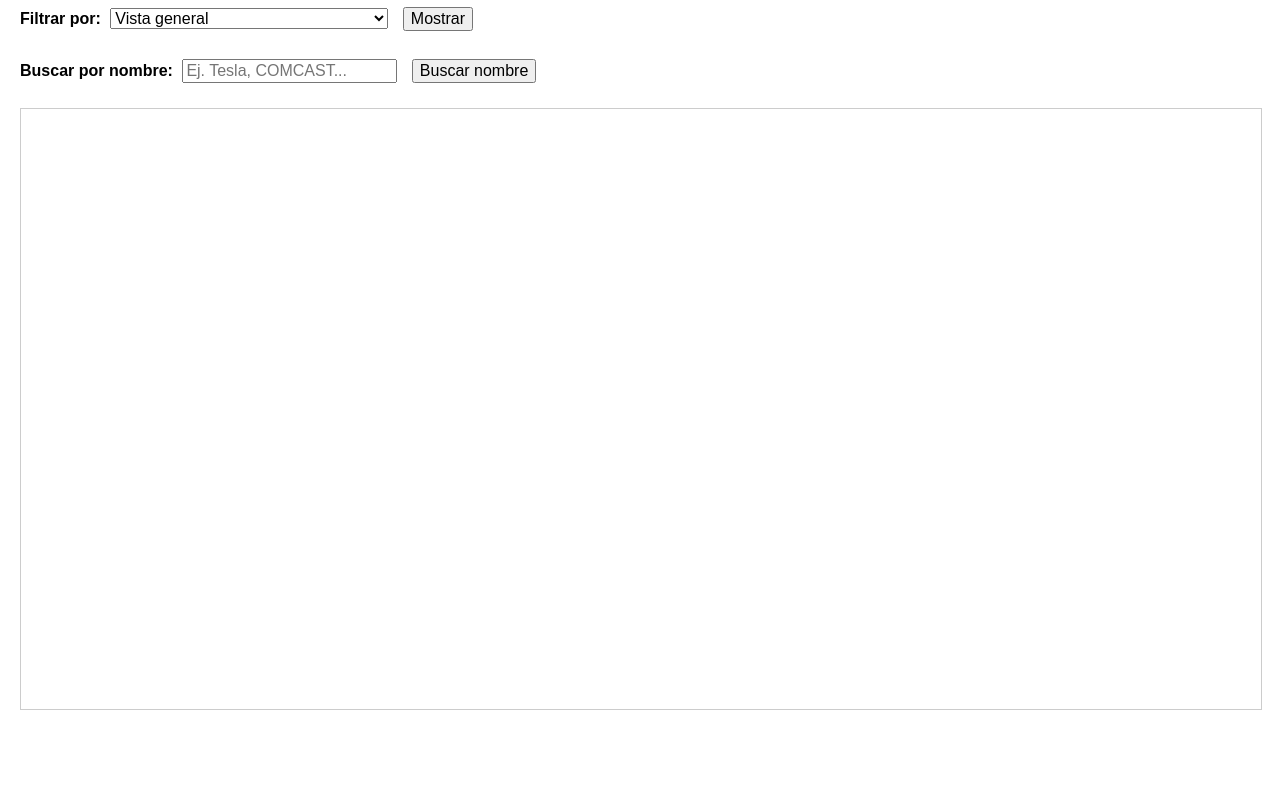
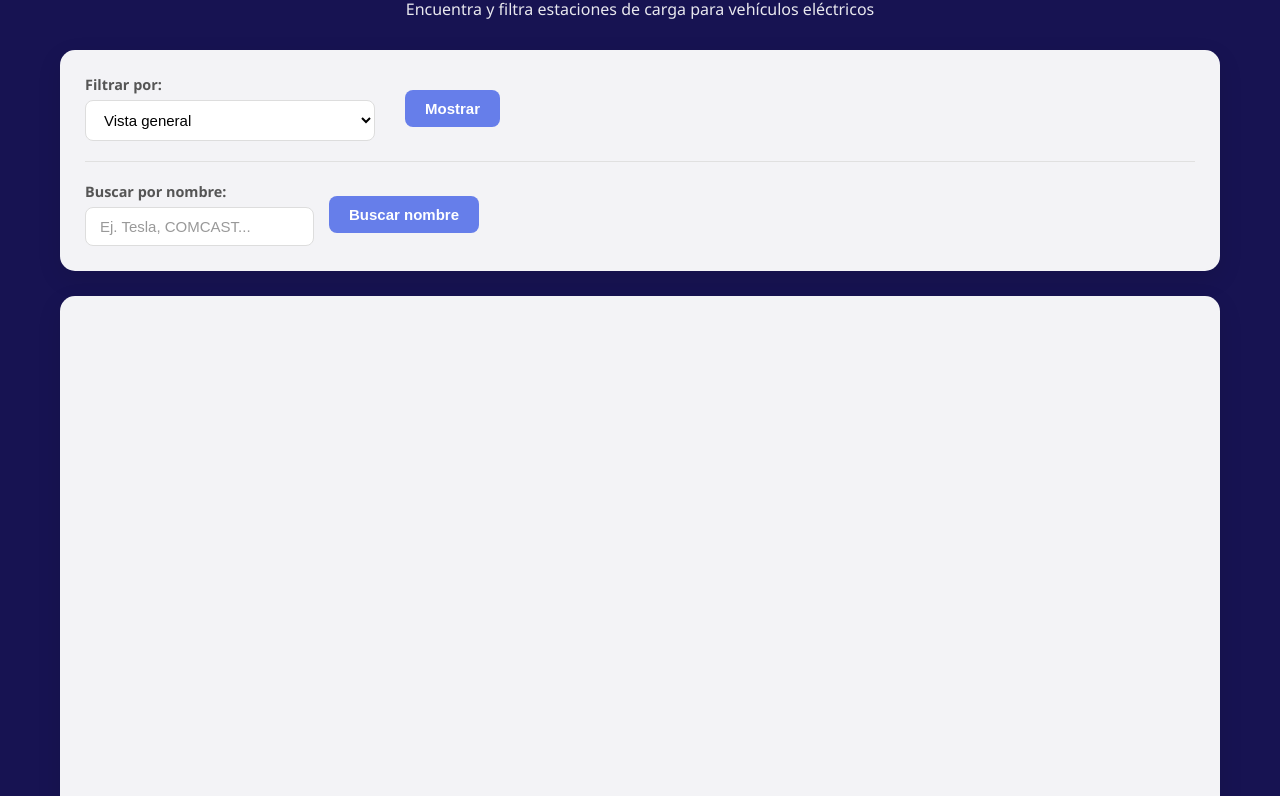
Before and after one commit to guisa17/demo-xsl, a plain HTML site: page index.html in a window 1280 px wide. Shown: the part 78-874 px from the top of the page. Before the commit the page ends 812 px from the top, so only its background shows below. Drawn offline with Linux system fonts and the light colour scheme; no server answers.

Commit message:
frontend

```diff
--- a/index.html
+++ b/index.html
@@ -4,46 +4,217 @@
   <meta charset="UTF-8" />
   <title>Estaciones de Carga - Visor Dinámico</title>
   <style>
-    body { font-family: Arial, sans-serif; margin: 20px; }
-    select, input, button {
-      font-size: 16px;
-      margin: 5px;
+    * {
+      margin: 0;
+      padding: 0;
+      box-sizing: border-box;
     }
+
+    body {
+      font-family: 'Segoe UI', Tahoma, Geneva, Verdana, sans-serif;
+      background: linear-gradient(135deg, #171352 0%, #171352 100%);
+      min-height: 100vh;
+      color: #333;
+    }
+
+    .container {
+      max-width: 1200px;
+      margin: 0 auto;
+      padding: 20px;
+    }
+
+    .header {
+      text-align: center;
+      margin-bottom: 30px;
+      color: white;
+    }
+
+    .header h1 {
+      font-size: 2.2rem;
+      font-weight: 700;
+      margin-bottom: 8px;
+      text-shadow: 1px 1px 2px rgba(0,0,0,0.3);
+    }
+
+    .header p {
+      font-size: 1rem;
+      opacity: 0.9;
+    }
+
+    .controls-panel {
+      background: rgba(255, 255, 255, 0.95);
+      border-radius: 15px;
+      padding: 25px;
+      margin-bottom: 25px;
+      box-shadow: 0 8px 25px rgba(0,0,0,0.1);
+    }
+
+    .filter-section {
+      display: flex;
+      flex-wrap: wrap;
+      gap: 15px;
+      align-items: center;
+      margin-bottom: 20px;
+      padding-bottom: 20px;
+      border-bottom: 1px solid #e0e0e0;
+    }
+
+    .search-section {
+      display: flex;
+      flex-wrap: wrap;
+      gap: 15px;
+      align-items: center;
+    }
+
+    label {
+      font-weight: 600;
+      color: #555;
+      font-size: 0.9rem;
+    }
+
+    select, input {
+      padding: 10px 14px;
+      border: 1px solid #ddd;
+      border-radius: 8px;
+      font-size: 15px;
+      background: white;
+      transition: border-color 0.2s ease;
+      min-width: 140px;
+    }
+
+    select:focus, input:focus {
+      outline: none;
+      border-color: #667eea;
+    }
+
+    input::placeholder {
+      color: #999;
+    }
+
+    button {
+      padding: 10px 20px;
+      background: linear-gradient(135deg, #667eea 0%, #667eea 100%);
+      color: white;
+      border: none;
+      border-radius: 8px;
+      font-size: 15px;
+      font-weight: 600;
+      cursor: pointer;
+      transition: opacity 0.2s ease;
+    }
+
+    button:hover {
+      opacity: 0.9;
+    }
+
+    .viewer-container {
+      background: rgba(255, 255, 255, 0.95);
+      border-radius: 15px;
+      padding: 15px;
+      box-shadow: 0 8px 25px rgba(0,0,0,0.1);
+    }
+
     iframe {
       width: 100%;
       height: 600px;
-      margin-top: 20px;
-      border: 1px solid #ccc;
+      border: none;
+      border-radius: 8px;
     }
-    label {
-      font-weight: bold;
+
+    .filter-group {
+      display: flex;
+      flex-direction: column;
+      gap: 6px;
+    }
+
+    .search-group {
+      display: flex;
+      flex-direction: column;
+      gap: 6px;
+    }
+
+    .icon {
+      margin-right: 6px;
+    }
+
+    @media (max-width: 768px) {
+      .container {
+        padding: 15px;
+      }
+
+      .header h1 {
+        font-size: 1.8rem;
+      }
+
+      .controls-panel {
+        padding: 20px;
+      }
+
+      .filter-section, .search-section {
+        flex-direction: column;
+        align-items: stretch;
+      }
+
+      select, input, button {
+        width: 100%;
+        min-width: auto;
+      }
+
+      iframe {
+        height: 500px;
+      }
     }
   </style>
 </head>
 <body>
+  <div class="container">
+    <div class="header">
+      <h1>Visualizador de Estaciones de Carga</h1>
+      <p>Encuentra y filtra estaciones de carga para vehículos eléctricos</p>
+    </div>
 
-  <h1>Visualizador Dinámico de Estaciones de Carga</h1>
-
-  <label for="tipoFiltro">Filtrar por:</label>
+    <div class="controls-panel">
+      <div class="filter-section">
+        <div class="filter-group">
+          <label for="tipoFiltro">
+            Filtrar por:
+          </label>
           <select id="tipoFiltro" onchange="actualizarOpciones()">
             <option value="vistaGeneral">Vista general</option>
             <option value="porCiudad">Ciudad</option>
             <option value="porCargadorRapido">Cantidad de cargadores rápidos DC</option>
             <option value="porLevel2">Cantidad de cargadores Level 2</option>
           </select>
+        </div>
 
+        <div class="filter-group">
           <label for="valorFiltro" id="labelFiltro" style="display: none;">Valor:</label>
           <select id="valorFiltro" style="display: none;"></select>
+        </div>
 
-  <button onclick="filtrar()">Mostrar</button>
+        <button onclick="filtrar()">
+          Mostrar
+        </button>
+      </div>
 
-  <br><br>
+      <div class="search-section">
+        <div class="search-group">
+          <label for="nombreBusqueda">
+            Buscar por nombre:
+          </label>
+          <input type="text" id="nombreBusqueda" placeholder="Ej. Tesla, COMCAST..." />
+        </div>
 
-  <label for="nombreBusqueda">Buscar por nombre:</label>
-  <input type="text" id="nombreBusqueda" placeholder="Ej. Tesla, COMCAST..." style="font-size:16px;" />
-  <button onclick="filtrarPorNombre()">Buscar nombre</button>
+        <button onclick="filtrarPorNombre()">
+          Buscar nombre
+        </button>
+      </div>
+    </div>
 
+    <div class="viewer-container">
       <iframe id="visor"></iframe>
+    </div>
+  </div>
 
   <script>
     async function obtenerDatosXML() {
@@ -78,35 +249,35 @@
           valorFiltro.appendChild(option);
         });
 
-        labelFiltro.textContent = "Ciudad:";
-        labelFiltro.style.display = "inline";
-        valorFiltro.style.display = "inline";
+        labelFiltro.innerHTML = 'Ciudad:';
+        labelFiltro.style.display = "block";
+        valorFiltro.style.display = "block";
       }
 
       if (tipo === "porCargadorRapido") {
         ["NONE", "1", "2", "4", "8", "16"].forEach(cantidad => {
           const option = document.createElement("option");
           option.value = cantidad;
-          option.textContent = cantidad;
+          option.textContent = cantidad === "NONE" ? "Ninguno" : cantidad;
           valorFiltro.appendChild(option);
         });
 
-        labelFiltro.textContent = "Cantidad de cargadores rápidos:";
-        labelFiltro.style.display = "inline";
-        valorFiltro.style.display = "inline";
+        labelFiltro.innerHTML = 'Cargadores rápidos:';
+        labelFiltro.style.display = "block";
+        valorFiltro.style.display = "block";
       }
 
       if (tipo === "porLevel2") {
         ["NONE", "1", "2", "4", "6", "8", "10", "12", "16"].forEach(cantidad => {
           const option = document.createElement("option");
           option.value = cantidad;
-          option.textContent = cantidad;
+          option.textContent = cantidad === "NONE" ? "Ninguno" : cantidad;
           valorFiltro.appendChild(option);
         });
 
-        labelFiltro.textContent = "Cantidad de cargadores Level 2:";
-        labelFiltro.style.display = "inline";
-        valorFiltro.style.display = "inline";
+        labelFiltro.innerHTML = 'Cargadores Level 2:';
+        labelFiltro.style.display = "block";
+        valorFiltro.style.display = "block";
       }
     }
 
@@ -147,6 +318,13 @@
       visor.src = `mostrar.html?${params.toString()}`;
     }
 
+    // Manejar la tecla Enter en el campo de búsqueda
+    document.getElementById("nombreBusqueda").addEventListener("keypress", function(e) {
+      if (e.key === "Enter") {
+        filtrarPorNombre();
+      }
+    });
+
     window.onload = () => filtrar();
   </script>
 </body>
```
Also changed, not shown: 5 other files. Lines whose indentation alone changed are shown as unchanged.
